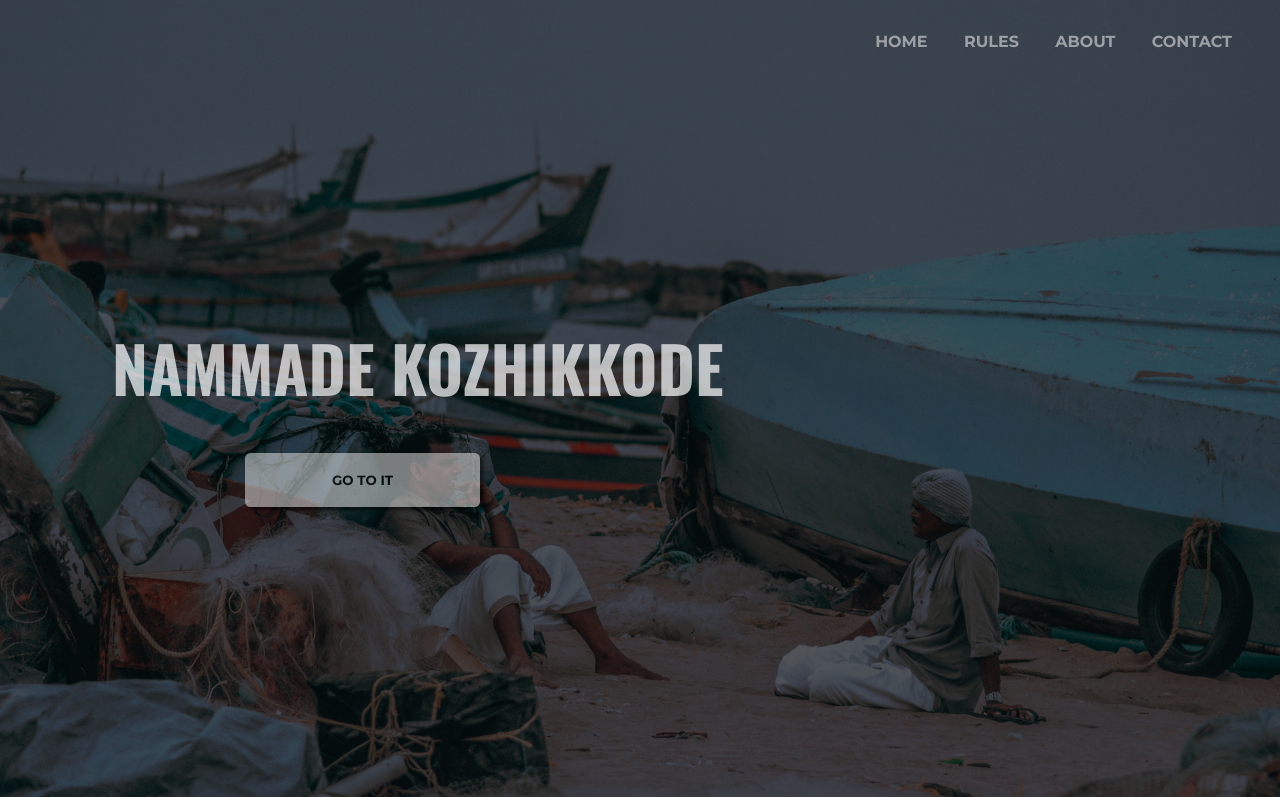
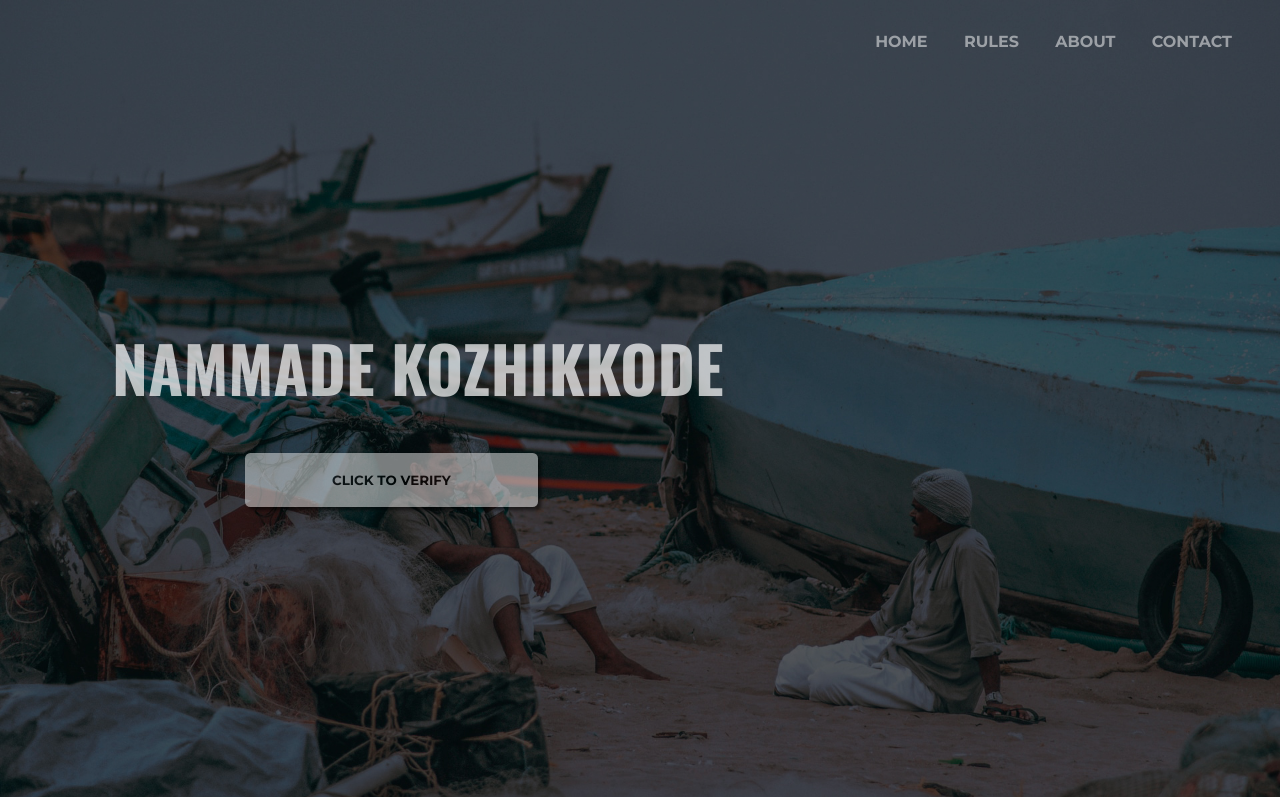
Before and after one commit to Njammadekozhikode/Kozhikode-verification, a plain HTML site: page index.html in a window 1280 px wide. Shown: the top 797 px of the page. Drawn offline with nearby package versions, Linux system fonts and the light colour scheme.

Commit message:
Update index.html

```diff
--- a/index.html
+++ b/index.html
@@ -17,7 +17,7 @@
     <main>
         <h1>NAMMADE KOZHIKKODE</h1>
         <br>
-        <a href="https://2no.co/2oQdt3.txt" class="noDecoration"><button>GO TO IT</button></a>
+        <a href="http://telegram.me/kozhikodeadmins_bot?start=botstart" class="noDecoration"><button>CLICK TO VERIFY</button></a>
     </main>
     <section id="offer">
         <button class="tomain"><a href=""></a>^</button>
```
